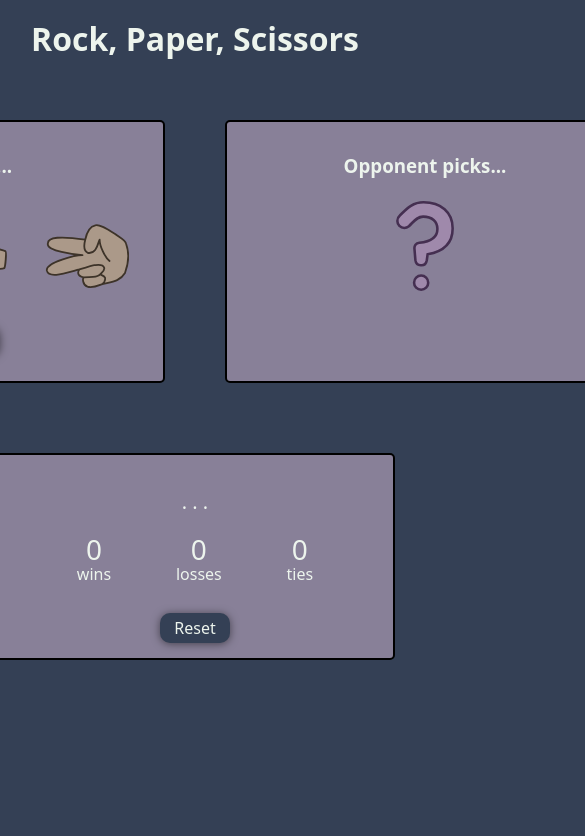
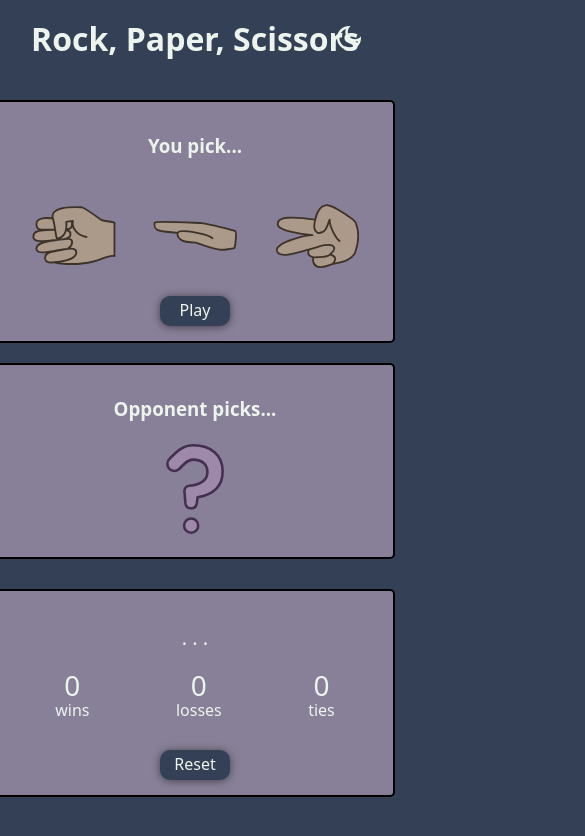
Before and after one commit to ficijj/js_rps, a plain HTML site: page index.html in a window 390 px wide. Shown: the top 836 px of the page, 585 px wide, since content can reach past the window. Drawn offline with nearby package versions, Linux system fonts and the light colour scheme.

Commit message:
more styling including dark mode toggle and mobile layout

```diff
--- a/css/styles.css
+++ b/css/styles.css
@@ -1,13 +1,23 @@
 :root {
     --std: all .2s ease-in-out;
-    --background: #344055;
-    --box-background: #888098;
-    --text-color: #EDF4ED;
+    --background-dark: #344055;
+    --background-light: #CDE5D7;
+    --box-background-dark: #888098;
+    --box-background-light: #DED6D1;
+    --text-color-dark: #EDF4ED;
+    --text-color-light: #444444;
 }
 body {
     height: 100vh;
-    background-color: var(--background);
-    color: var(--text-color);
+    transition: var(--std);
+}
+.body-dark {
+    background-color: var(--background-dark);
+    color: var(--text-color-dark);
+}
+.body-light {
+    background-color: var(--background-light);
+    color: var(--text-color-light);
 }
 img {
     width: 10rem;
@@ -15,7 +25,6 @@ img {
     padding: 5px;
 }
 button {
-    background-color: var(--background);
     width: 7rem;
     height: 3rem;
     border: none;
@@ -26,6 +35,12 @@ button {
     transition: var(--std);
     box-shadow: 0 1px 8px rgba(0,0,0,.5);
 }
+.button-dark {
+    background-color: var(--background-dark);
+}
+.button-light {
+    background-color: var(--background-light);
+}
 button:hover {
     cursor: pointer;
     box-shadow: 0 3px 24px rgba(0,0,0,.25);
@@ -34,11 +49,21 @@ header {
     display: flex;
     justify-content: center;
     align-items: center;
+    position: relative;
+}
+#dark-mode-switch {
+    position: absolute;
+    right: 25px;
+}
+.material-symbols-outlined {
+    font-size: 32px;
+    cursor: pointer;
+    transition: var(--std);
+    clip-path: circle();
 }
 article {
     display: flex;
     flex-direction: column;
-    justify-items: center;
     align-items: center;
 }
 #play {
@@ -54,10 +79,32 @@ article {
     display: flex;
     flex-direction: column;
     align-items: center;
-    border: 2px solid black;
     border-radius: 5px;
     width: 400px;
-    background-color: var(--box-background);
+}
+.box-dark {
+    background-color: var(--box-background-dark);
+    border: 2px solid black;
+}
+.box-light {
+    background-color: var(--box-background-light);
+    border: 2px solid black;
+}
+#results {
+    width: 860px;
+}
+@media only screen and (max-width: 868px) {
+    #play {
+        flex-direction: column;
+    }
+    #user-choice,
+    #computer-choice,
+    #results {
+        margin: 10px;
+    }
+    #results {
+        width: 400px;
+    }
 }
 #hands {
     width: 100%;
@@ -67,6 +114,7 @@ article {
 #hands > img {
     padding: 8px;
     margin: 10px;
+    border-color: black;
     border-radius: 5px;
 }
 #hands > img:hover {
@@ -82,12 +130,11 @@ article {
 #stats {
     width: 100%;
     display: flex;
-    justify-content: space-evenly;
+    justify-content: space-around;
 }
 #stats > div {
     display: flex;
     flex-direction: column;
-    align-items: center;
 }
 .numbers,
 .labels {
--- a/index.html
+++ b/index.html
@@ -8,22 +8,26 @@
     <link rel="stylesheet" href="css/modnorm.min.css">
     <link rel="stylesheet" href="css/styles.css">
 </head>
-<body>
+<body class="body-dark" id="body">
     <header>
         <h1>Rock, Paper, Scissors</h1>
+        <div id="dark-mode-switch">
+            <span id="dark-mode" class="material-symbols-outlined" onclick="toggleTheme()">dark_mode</span>
+            <span id="light-mode" class="hide material-symbols-outlined" onclick="toggleTheme()">light_mode</span>
+        </div>
     </header>
     <article>
         <div id="play">
-            <div id="user-choice">
+            <div id="user-choice" class="box-dark">
                 <h3>You pick...</h3>
                 <div id="hands">
                     <img id="rock" src="media/rock.svg" alt="Rock" onclick="select(this)">
                     <img id="paper" src="media/paper.svg" alt="Paper" onclick="select(this)">
                     <img id="scissors" src="media/scissors.svg" alt="Scissors" onclick="select(this)">
                 </div>
-                <button id="play" onclick="compPick()"><span>Play</span></button>
+                <button id="play-button" class="button-dark" onclick="compPick()"><span>Play</span></button>
             </div>
-            <div id="computer-choice">
+            <div id="computer-choice" class="box-dark">
                 <h3>Opponent picks...</h3>
                 <div id="img-wrapper">
                     <img id="question" src="media/mystery.svg" alt="Question mark">
@@ -33,7 +37,7 @@
                 </div>
             </div>
         </div>
-        <div id="results">
+        <div id="results" class="box-dark">
             <p id="results-text">. . .</p>
             <div id="stats">
                 <div id="wins">
@@ -49,7 +53,7 @@
                     <p class="labels">ties</p>
                 </div>
             </div>
-            <button id="reset" onclick="reset()"><span>Reset</span></button>
+            <button id="reset" class="button-dark" onclick="reset()"><span>Reset</span></button>
         </div>
     </article>
     <script src="page.js"></script>
--- a/page.js
+++ b/page.js
@@ -110,3 +110,23 @@ function reset() {
     document.getElementById('tie-num').innerHTML = sessionStorage.getItem("tieCount");
     document.getElementById('loss-num').innerHTML = sessionStorage.getItem("lossCount");
 }
+
+function toggleTheme() {
+    document.getElementById('dark-mode').classList.toggle('hide');
+    document.getElementById('light-mode').classList.toggle('hide');
+
+    document.getElementById('body').classList.toggle('body-dark');
+    document.getElementById('body').classList.toggle('body-light');
+
+    document.getElementById('play-button').classList.toggle('button-dark');
+    document.getElementById('reset').classList.toggle('button-dark');
+    document.getElementById('play-button').classList.toggle('button-light');
+    document.getElementById('reset').classList.toggle('button-light');
+
+    document.getElementById('user-choice').classList.toggle('box-dark');
+    document.getElementById('computer-choice').classList.toggle('box-dark');
+    document.getElementById('results').classList.toggle('box-dark');
+    document.getElementById('user-choice').classList.toggle('box-light');
+    document.getElementById('computer-choice').classList.toggle('box-light');
+    document.getElementById('results').classList.toggle('box-light');
+}
```
